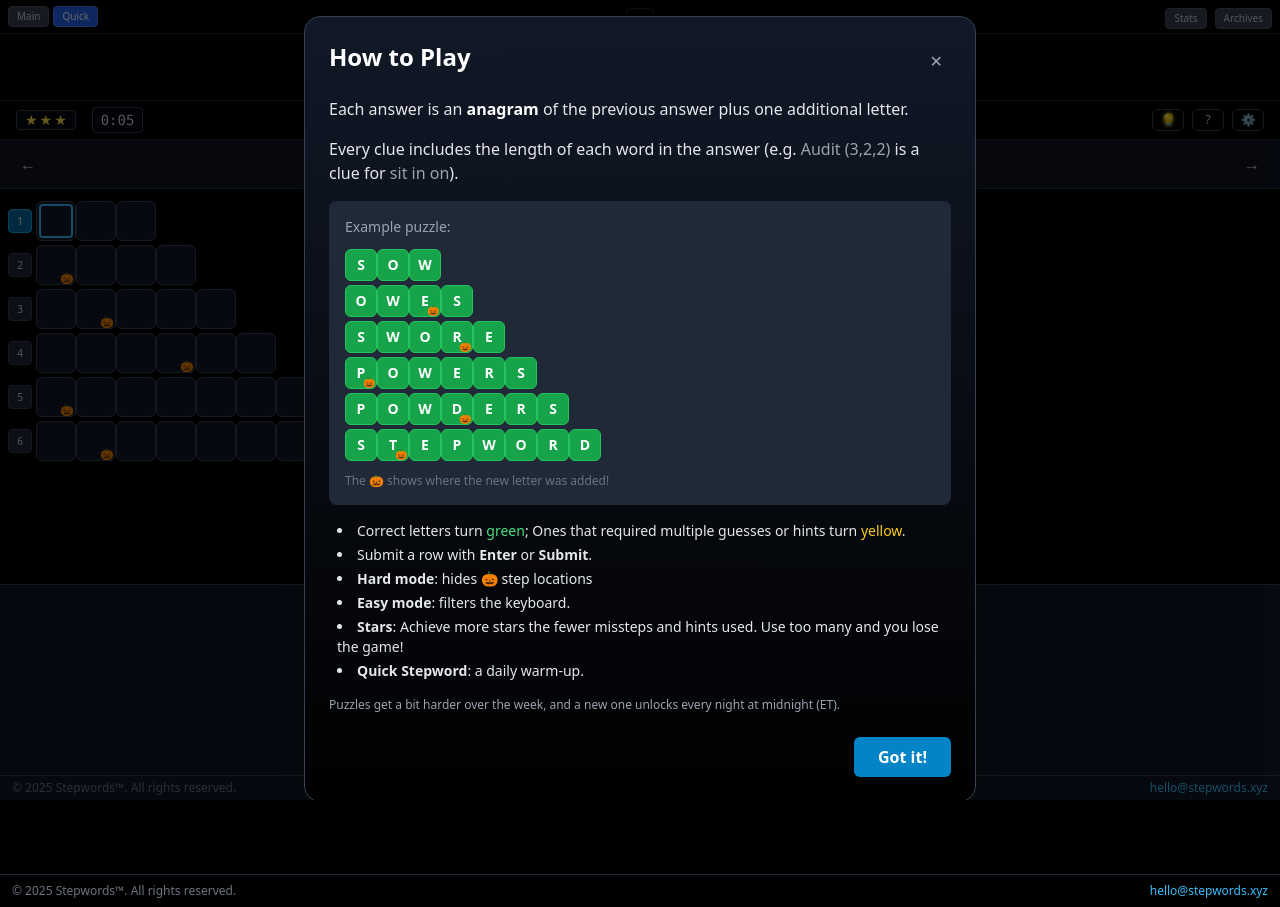
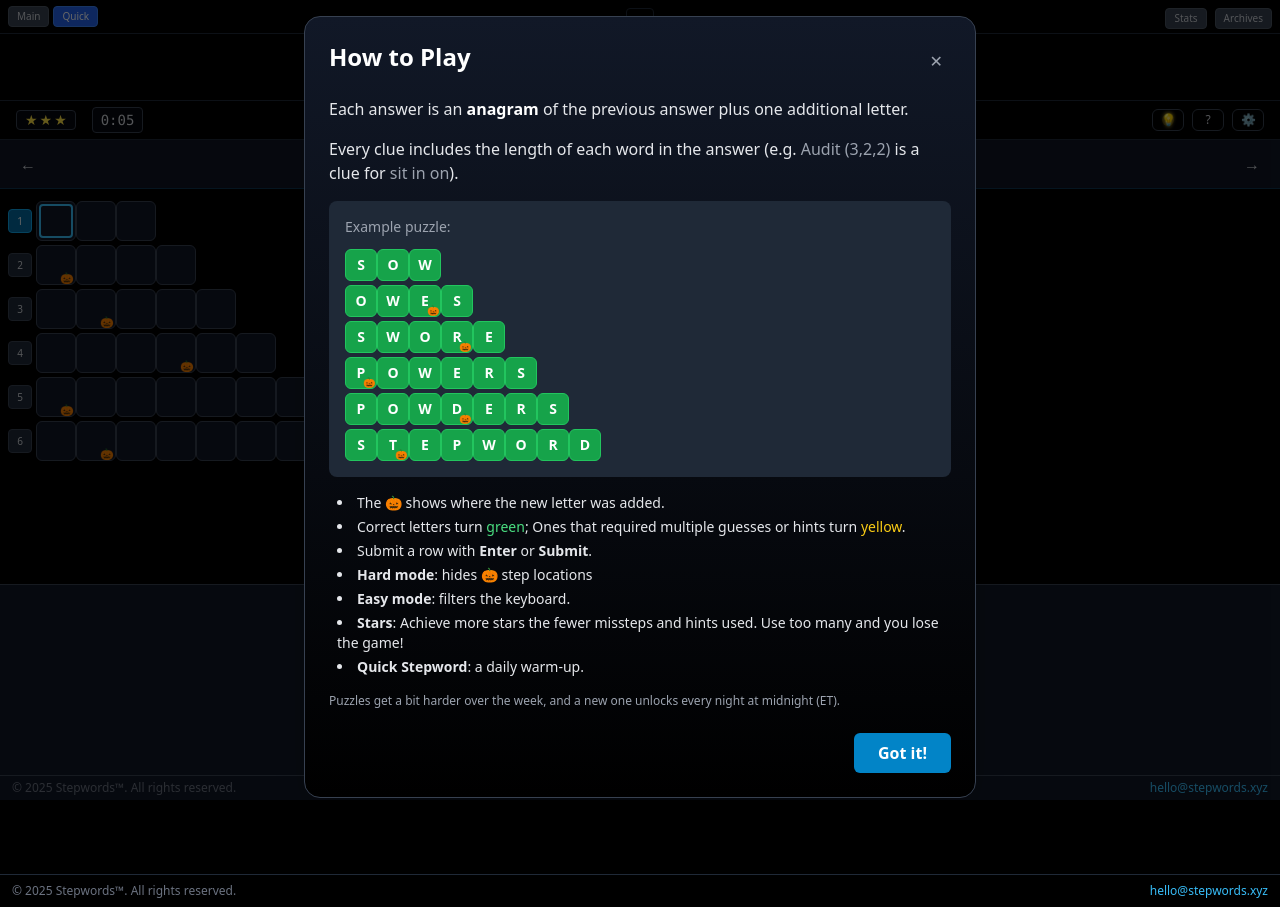
Before and after one commit to benreich4/stepwords, a React (Vite) app: page /quick/49 in a window 1280 px wide. Built offline with nearby package versions, Linux system fonts and the light colour scheme.

Commit message:
move stepladder explanation to the bullets

```diff
--- a/src/components/HowToPlayModal.jsx
+++ b/src/components/HowToPlayModal.jsx
@@ -66,13 +66,12 @@ export default function HowToPlayModal({ onClose, lightMode = false }) {
                 </div>
               ))}
             </div>
-            <div className={`text-xs mt-3 ${lightMode ? 'text-gray-500' : 'text-gray-500'}`}>
-              The {getStepEmoji()} shows where the new letter was added!
-            </div>
+
           </div>
 
           <div className="space-y-2 text-sm">
             <ul className="list-disc list-inside space-y-1 ml-2">
+              <li>The {getStepEmoji()} shows where the new letter was added.</li>
               <li>Correct letters turn <span className="text-green-400">green</span>;  Ones that required multiple guesses or hints turn <span className="text-yellow-400">yellow</span>.</li>
               <li>Submit a row with <strong>Enter</strong> or <strong>Submit</strong>.</li>
               <li><strong>Hard mode</strong>: hides {getStepEmoji()} step locations</li>
```
